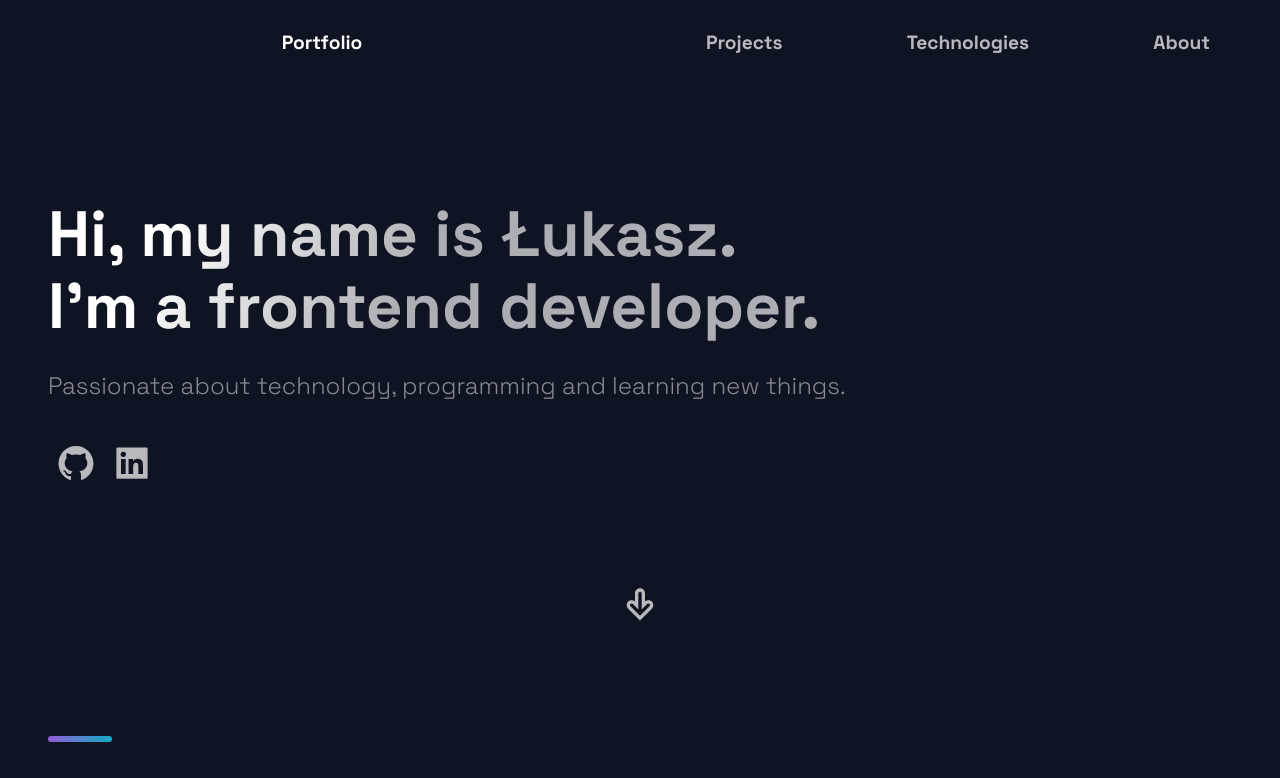
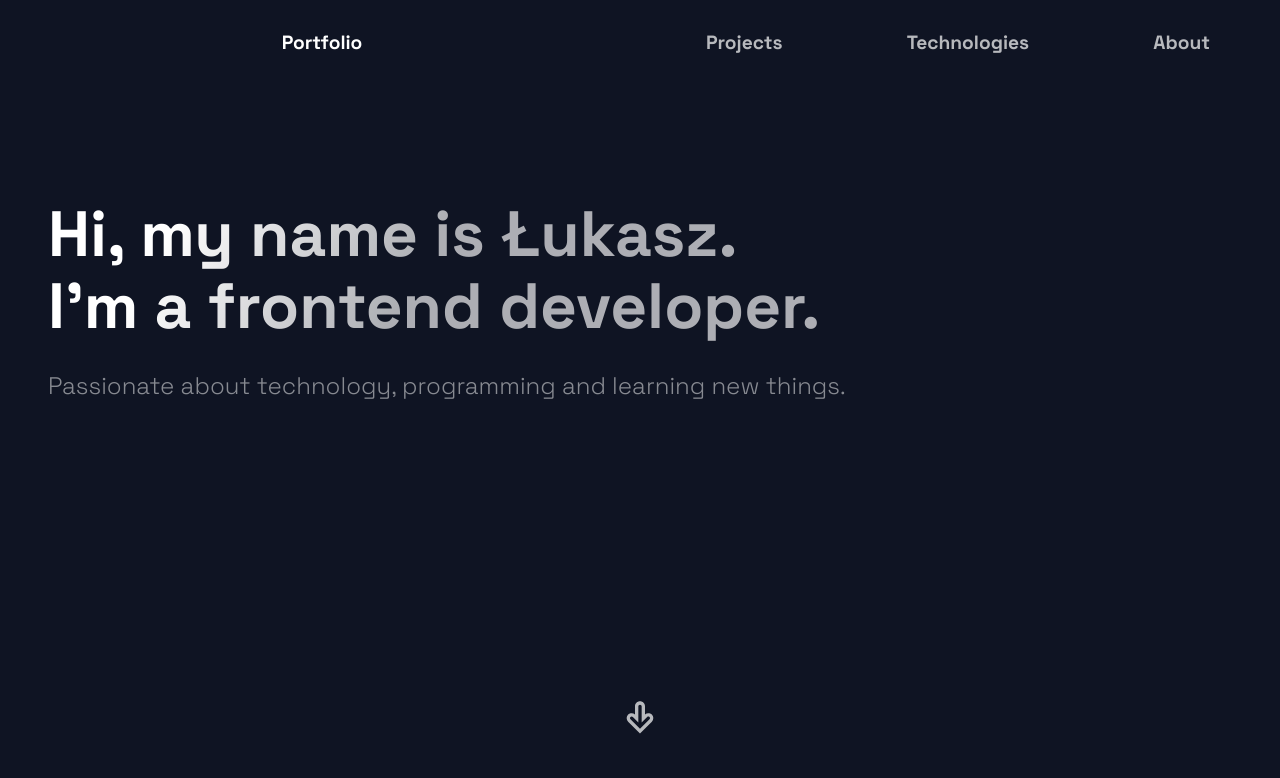
Before and after one commit to lukaszmielczarekdev/my-portfolio, a React (Create React App) app: page / in a window 1280 px wide. Shown: the top 778 px of the page. Built offline with nearby package versions, Linux system fonts and the light colour scheme.

Commit message:
MP-16 hero page layout adjustments

```diff
--- a/src/App.js
+++ b/src/App.js
@@ -12,12 +12,10 @@ const App = () => {
     <ThemeManager>
       <AppContainer>
         <NavBar />
-        <main>
-          <Hero />
-          <Projects />
-          <Tools />
-          <TimeLine />
-        </main>
+        <Hero />
+        <Projects />
+        <Tools />
+        <TimeLine />
         <Footer />
       </AppContainer>
     </ThemeManager>
--- a/src/components/Hero/Hero.jsx
+++ b/src/components/Hero/Hero.jsx
@@ -5,7 +5,6 @@ import {
   SectionText,
 } from "../../styles/globalComponentsStyles";
 import { WelcomeSection, Icon, IconsSection } from "./HeroStyles";
-import { AiFillGithub, AiFillLinkedin } from "react-icons/ai";
 import { TiArrowDownOutline } from "react-icons/ti";
 
 const Hero = () => {
@@ -19,17 +18,6 @@ const Hero = () => {
         <SectionText high center>
           Passionate about technology, programming and learning new things.
         </SectionText>
-        <IconsSection>
-          <Icon href={"https://github.com/lukaszmielczarekdev"} target="_blank">
-            <AiFillGithub size={"2.5rem"} />
-          </Icon>
-          <Icon
-            href={"https://www.linkedin.com/in/łukasz-mielczarek-6282aa214/"}
-            target="_blank"
-          >
-            <AiFillLinkedin size={"2.5rem"} />
-          </Icon>
-        </IconsSection>
         <IconsSection center margin>
           <Icon href={"#projects"}>
             <TiArrowDownOutline size={"2.5rem"} />
--- a/src/components/Hero/HeroStyles.js
+++ b/src/components/Hero/HeroStyles.js
@@ -2,6 +2,7 @@ import styled from "styled-components";
 
 export const WelcomeSection = styled.div`
   width: 100%;
+  min-height: 90vh;
   flex-direction: column;
   display: flex;
   margin: 0 auto;
@@ -11,7 +12,10 @@ export const WelcomeSection = styled.div`
 export const IconsSection = styled.div`
   display: flex;
   align-content: center;
-  margin-top: ${(props) => (props.margin ? "5rem" : "")};
+  position: absolute;
+  bottom: 3rem;
+  right: 1rem;
+  left: 1rem;
   justify-content: ${(props) => (props.center ? "center" : "")};
 
   @media ${(props) => props.theme.breakpoints.sm} {
--- a/src/styles/globalComponentsStyles.js
+++ b/src/styles/globalComponentsStyles.js
@@ -55,6 +55,10 @@ export const SectionTitle = styled.h2`
     text-align: center;
     align-self: center;
   }
+  @media ${(props) => props.theme.breakpoints.smlandscape} {
+    font-size: ${(props) => (props.main ? "1.5rem" : "1rem")};
+    line-height: ${(props) => (props.main ? "1.8rem" : "1.5rem")};
+  }
 `;
 
 export const SectionText = styled.p`
--- a/src/themes/defaultTheme.js
+++ b/src/themes/defaultTheme.js
@@ -13,6 +13,7 @@ export const defaultTheme = {
   },
 
   breakpoints: {
+    smlandscape: "screen and (max-height: 480px)",
     sm: "screen and (max-width: 640px)",
     md: "screen and (max-width: 768px)",
     lg: "screen and (max-width: 1024px)",
```
